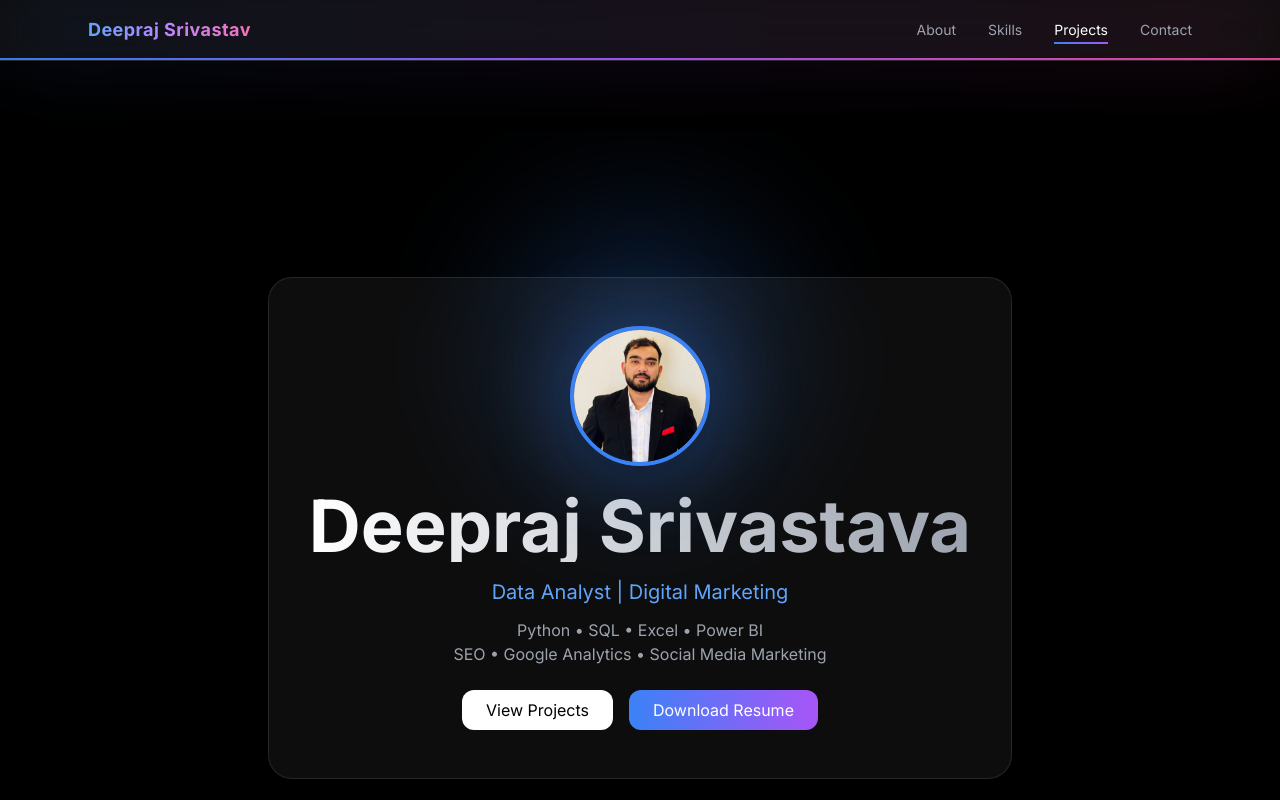
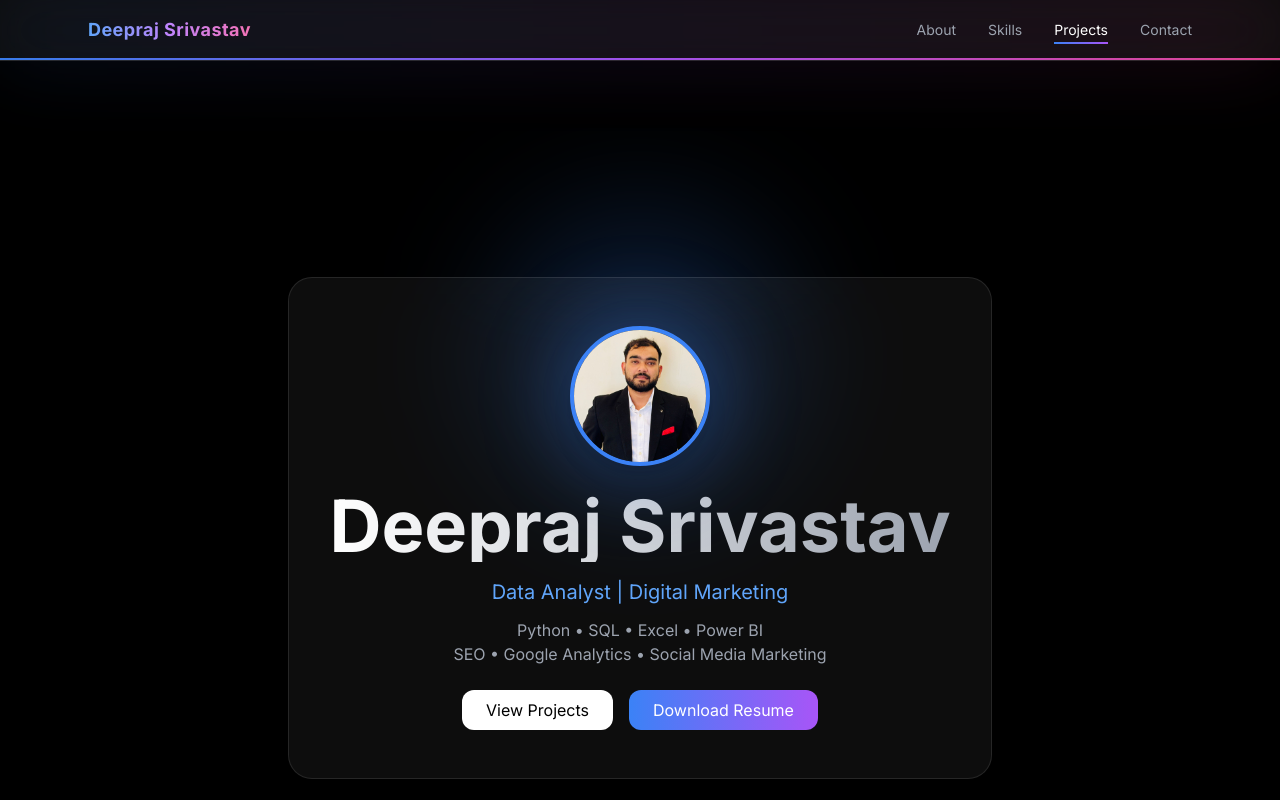
Before and after one commit to iamdeepraj9119/portfolio, a Next.js app: page / in a window 1280 px wide. Shown: the top 800 px of the page. Built offline with nearby package versions, Linux system fonts and the light colour scheme.

Commit message:
tgetfger

```diff
--- a/app/components/Sections.tsx
+++ b/app/components/Sections.tsx
@@ -71,7 +71,7 @@ export default function Sections() {
 
     {/* NAME */}
     <h1 className="text-5xl md:text-7xl font-bold mb-4 bg-gradient-to-r from-white to-gray-400 bg-clip-text text-transparent">
-      Deepraj Srivastava
+      Deepraj Srivastav
     </h1>
 
     {/* TITLE */}
```
